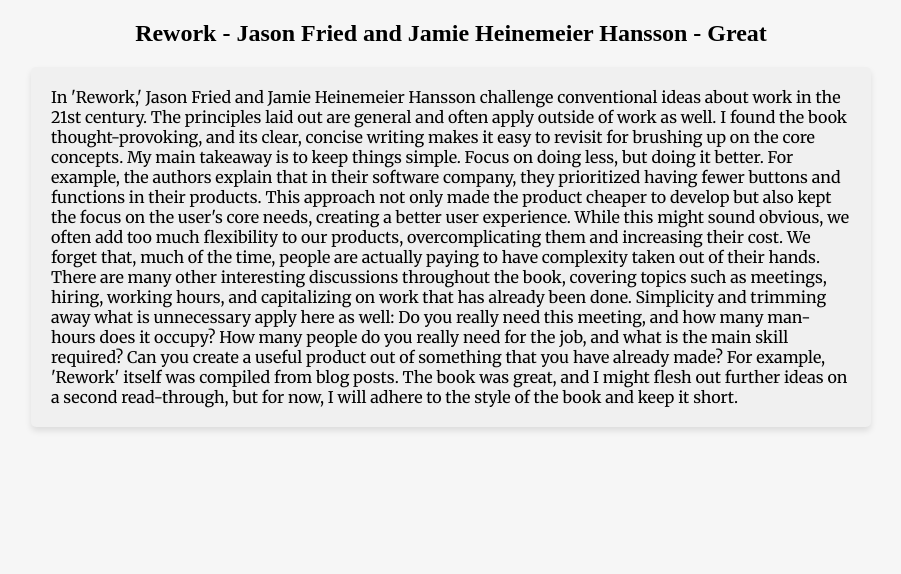
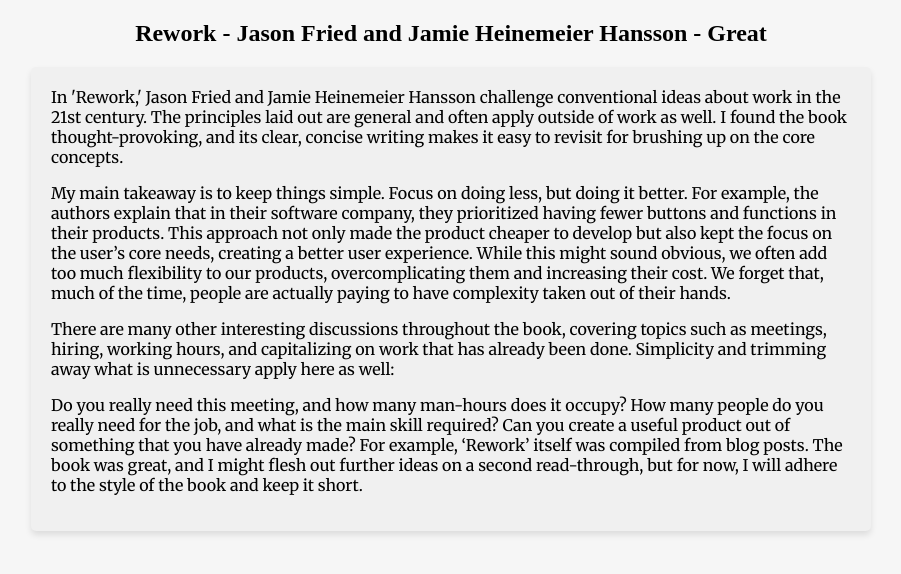
Before and after one commit to Kortelange/webpage, a Jekyll site: the page built from _books/rework.md, in a window 1280 px wide. Shown: the top 574 px of the page, without its empty margins (189-1090 px from the left). Built offline with Jekyll 4.4.1, drawn with Linux system fonts in a browser that asks for light colours; part of the change alters nothing that is shown.

Commit message:
Move text for formatting.

```diff
--- a/_books/rework.md
+++ b/_books/rework.md
@@ -3,7 +3,9 @@ layout: book
 title: "Rework"
 author: "Jason Fried and Jamie Heinemeier Hansson"
 rating: 4
-short_review: "In 'Rework,' Jason Fried and Jamie Heinemeier Hansson challenge conventional ideas about work in the 21st century. The principles laid out are general and often apply outside of work as well. I found the book thought-provoking, and its clear, concise writing makes it easy to revisit for brushing up on the core concepts.
+short_review: "In 'Rework,' Jason Fried and Jamie Heinemeier Hansson challenge conventional ideas about work in the 21st century. The principles laid out are general and often apply outside of work as well. I found the book thought-provoking, and its clear, concise writing makes it easy to revisit for brushing up on the core concepts."
+long_review: true
+---
 
 My main takeaway is to keep things simple. Focus on doing less, but doing it better. For example, the authors explain that in their software company, they prioritized having fewer buttons and functions in their products. This approach not only made the product cheaper to develop but also kept the focus on the user's core needs, creating a better user experience. While this might sound obvious, we often add too much flexibility to our products, overcomplicating them and increasing their cost. We forget that, much of the time, people are actually paying to have complexity taken out of their hands.
 
@@ -12,6 +14,4 @@ There are many other interesting discussions throughout the book, covering topic
 Do you really need this meeting, and how many man-hours does it occupy?
 How many people do you really need for the job, and what is the main skill required?
 Can you create a useful product out of something that you have already made? For example, 'Rework' itself was compiled from blog posts.
-The book was great, and I might flesh out further ideas on a second read-through, but for now, I will adhere to the style of the book and keep it short."
-long_review: true
----
+The book was great, and I might flesh out further ideas on a second read-through, but for now, I will adhere to the style of the book and keep it short.
```
